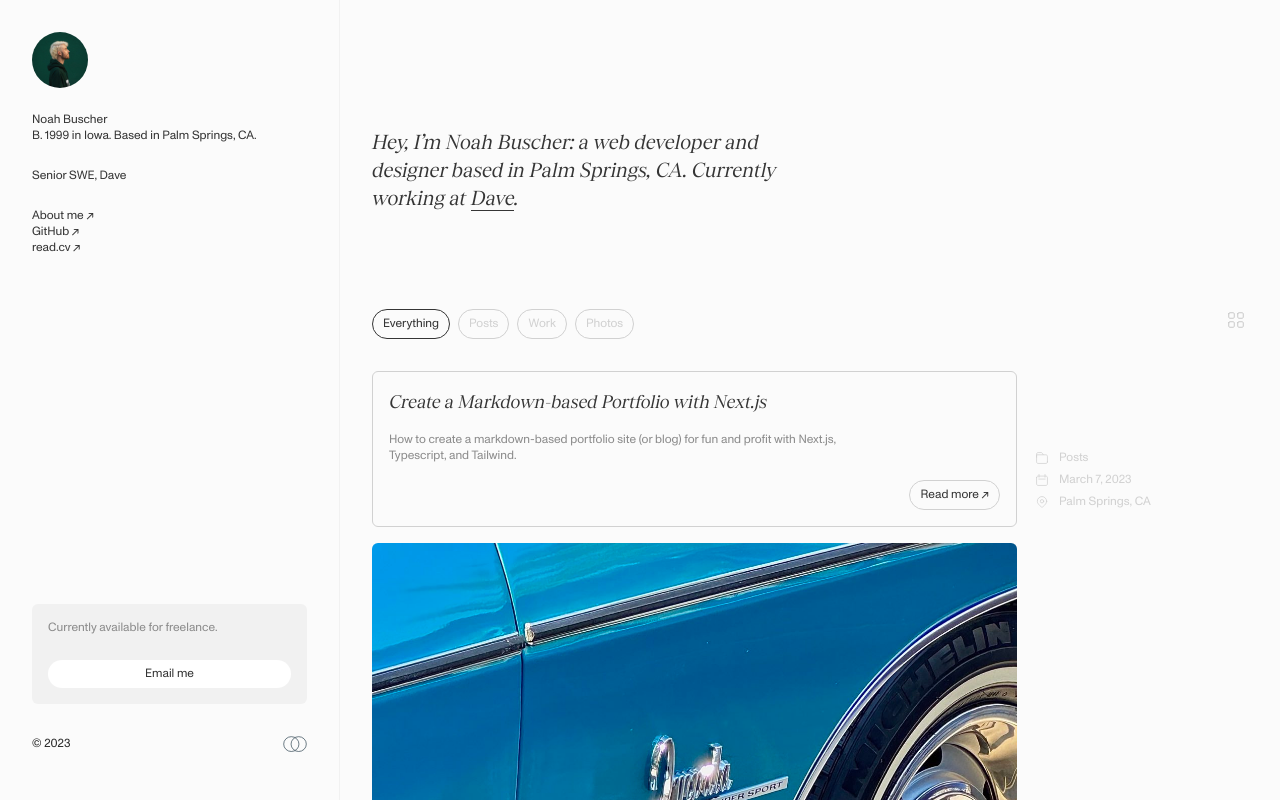
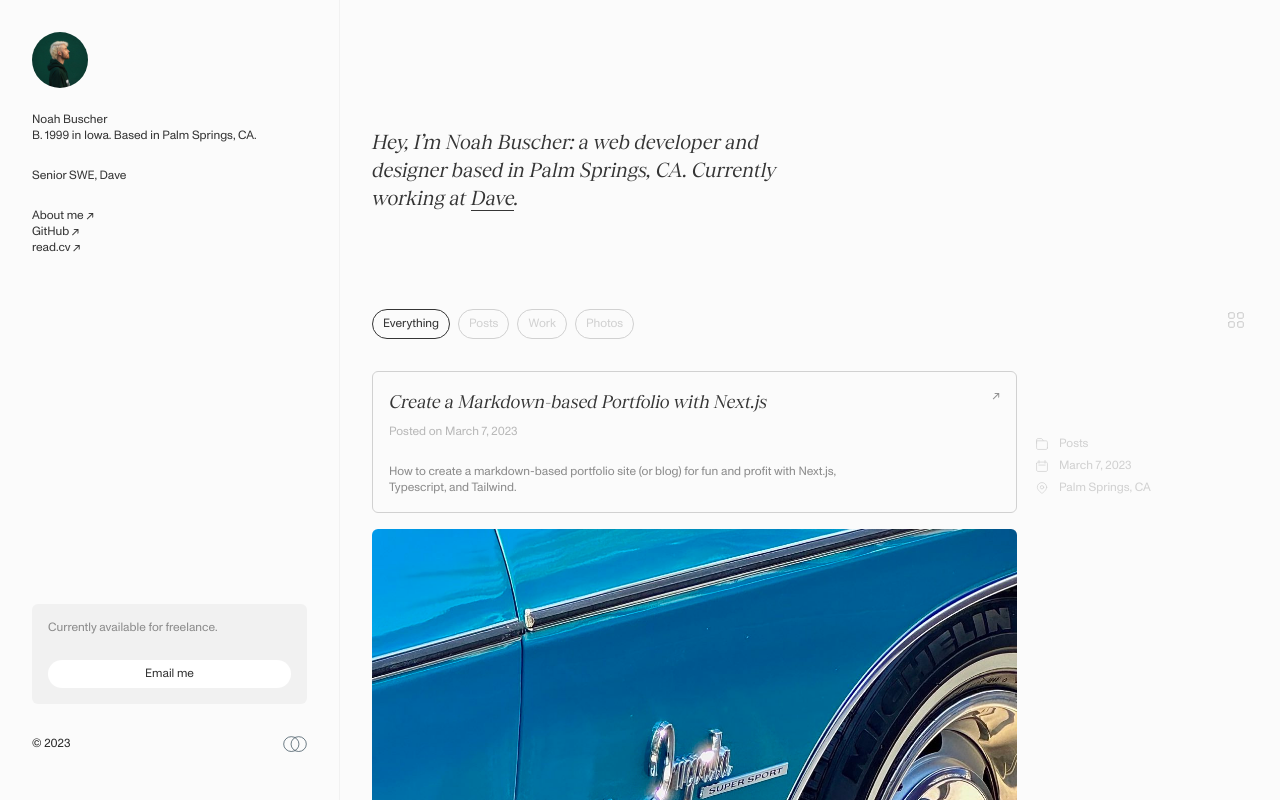
Before and after one commit to yeyouchuan/ye-example-site, a Next.js app: page / in a window 1280 px wide. Shown: the top 800 px of the page. Built offline with nearby package versions, Linux system fonts and the light colour scheme.

Commit message:
update post layout

```diff
--- a/layouts/Blog.tsx
+++ b/layouts/Blog.tsx
@@ -99,9 +99,12 @@ const Blog = ({ posts }: any) => {
                     )}
 
                     {post.data.type === "Post" && (
-                      <div className="p-4 relative flex flex-col gap-4">
+                      <div className="p-4 relative flex flex-col gap-2">
                         <h2 className="flex-1 flex-grow-0 text-lg text-charcoal flex-1 flex-grow-0 font-serif">
                           {post.data.title}
+                        </h2>
+                        <h2 className="flex-1 flex-grow-0 text-xs text-gray-dark flex-1 flex-grow-0 opacity-60 mb-4">
+                          Posted on {post.data.date}
                         </h2>
                         <p
                           className={classnames(
@@ -115,9 +118,9 @@ const Blog = ({ posts }: any) => {
                         {!isGrid && (
                           <Link
                             href={`/posts/${post.data.slug}`}
-                            className="text-charcoal text-xs w-fit px-2.5 py-1.5 text-xs border rounded-full ml-auto border-gray"
+                            className="text-gray-dark text-xs w-fit text-xs ml-auto absolute top-4 right-4"
                           >
-                            Read more ↗
+                            ↗
                           </Link>
                         )}
                       </div>
```
